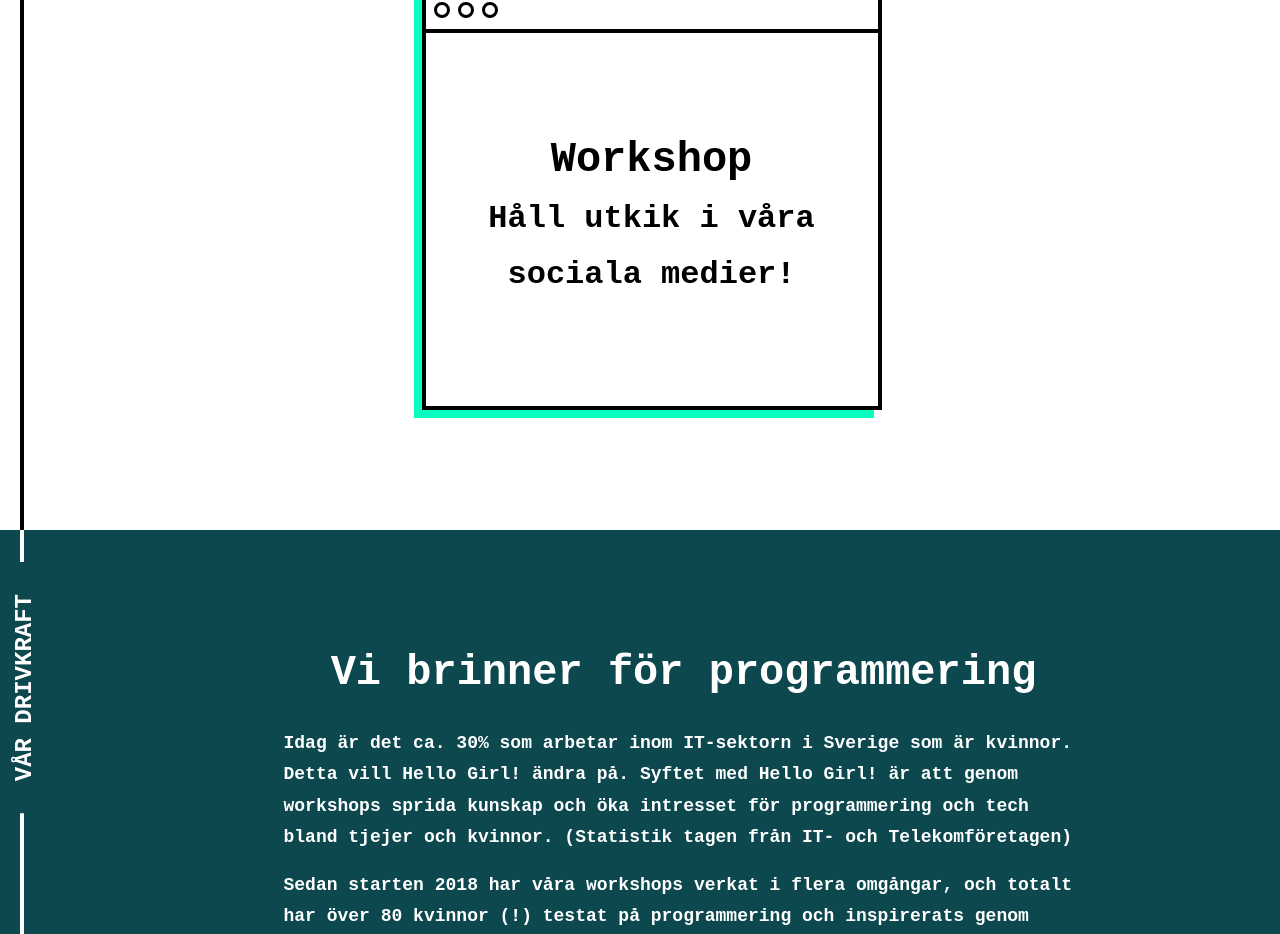
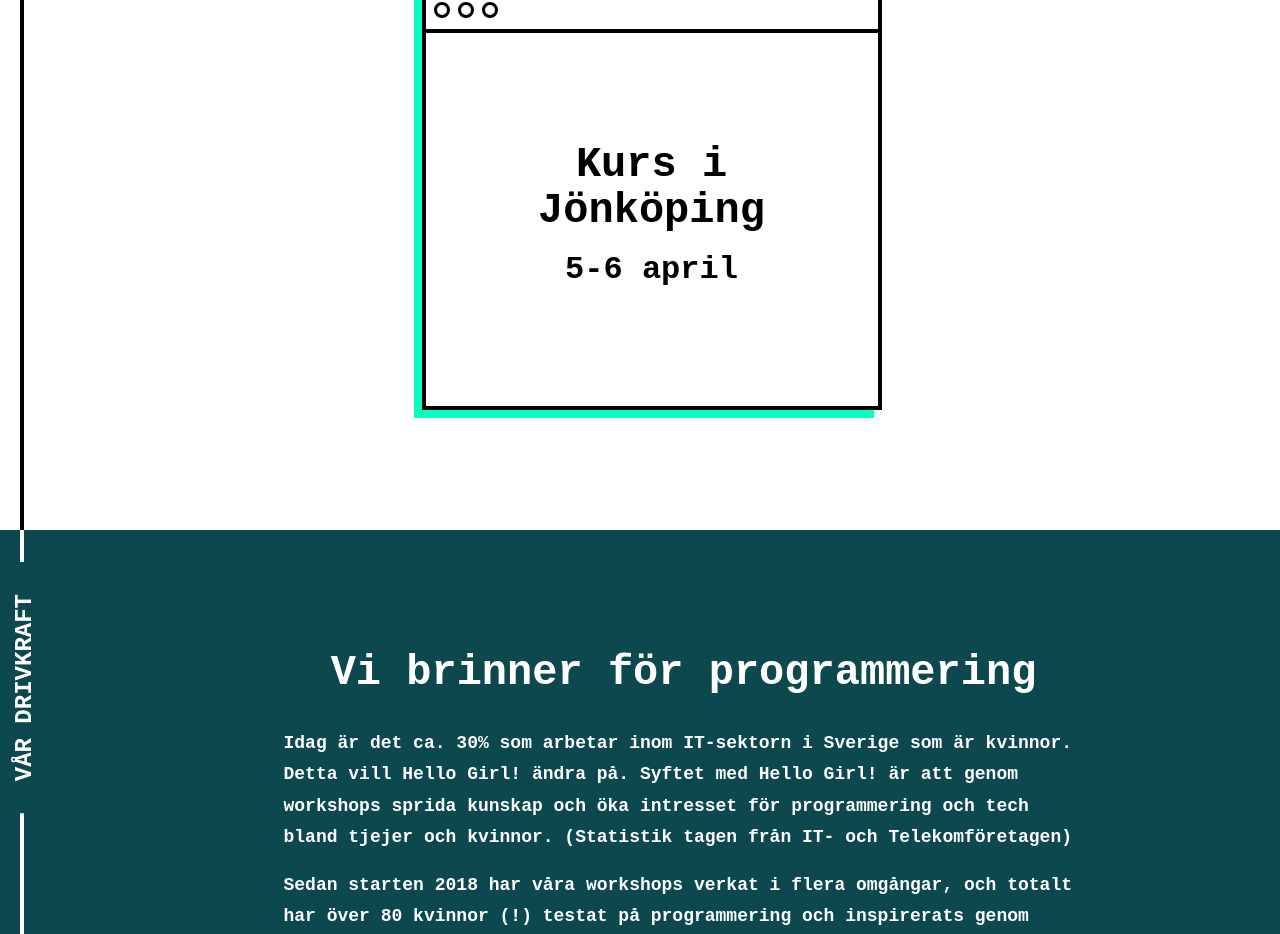
Before and after one commit to hellogirlse/hello-girl, a Next.js app: page / in a window 1280 px wide. Shown: the part 1291-2225 px from the top of the page. Built offline with nearby package versions, Linux system fonts and the light colour scheme; a web font is replaced by a local one.

Commit message:
Update event card

```diff
--- a/components/eventSection/event.tsx
+++ b/components/eventSection/event.tsx
@@ -25,11 +25,7 @@
             </p>
           </div>
 
-          <EventCard
-            title='Workshop'
-            date='Håll utkik i våra sociala medier!'
-            link={null}
-          />
+          <EventCard title='Kurs i Jönköping' date='5-6 april' link={null} />
         </div>
       </div>
     </section>
```
